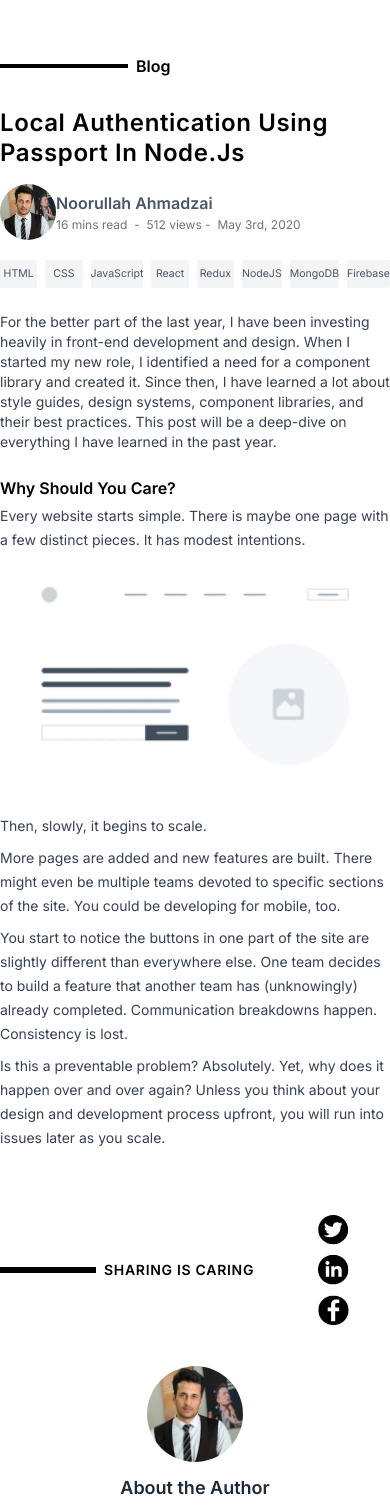
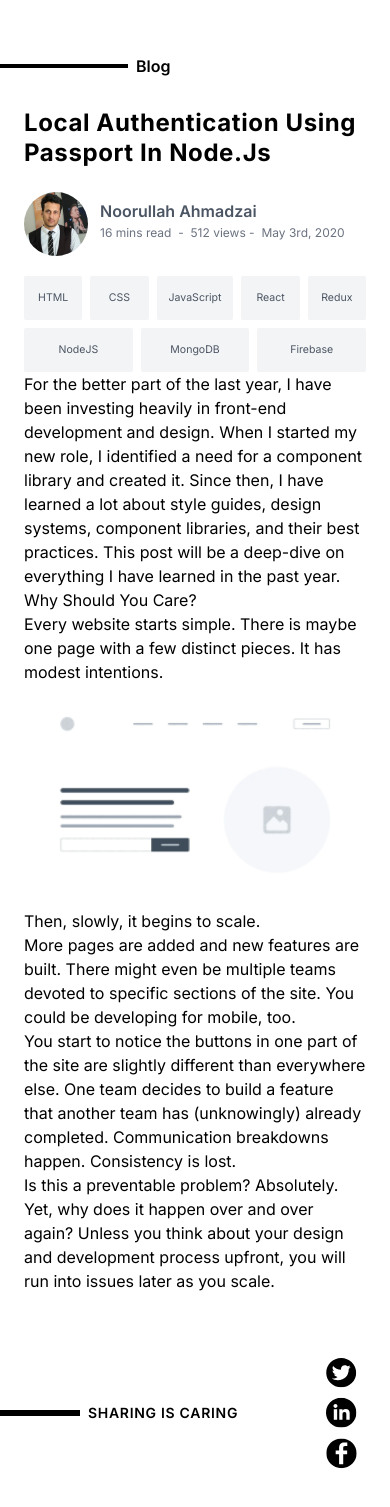
Before and after one commit to noor-codes/noorullah.dev, a Next.js app: page /blog/article in a window 390 px wide. Shown: the top 1507 px of the page. Built offline with nearby package versions, Linux system fonts and the light colour scheme; what @tailwindcss/typography would draw is missing.

Commit message:
Article md breakpoint

```diff
--- a/components/Sharing.jsx
+++ b/components/Sharing.jsx
@@ -1,13 +1,13 @@
 const Sharing = () => (
   <div className="flex items-center justify-between mt-16 xl:pt-10">
     <div className="flex items-center">
-      <div className="h-1.5 bg-black w-24 mr-2 md:h-2 md:w-32 xl:w-60">&nbsp;</div>
+      <div className="h-1.5 bg-black w-20 xs:w-24 mr-2 md:h-2 md:w-32 xl:w-60">&nbsp;</div>
       <div className="font-sans font-semibold tracking-wider text-sm leading-5 uppercase md:font-bold xl:text-lg">
         Sharing is Caring
       </div>
     </div>
 
-    <div className="flex flex-col pr-10 space-y-2 xs:flex-row xs:space-y-0 xs:space-x-3 md:pr-28 xl:pr-52 xl:space-x-4">
+    <div className="flex flex-col pr-8 space-y-2 xs:flex-row xs:space-y-0 xs:space-x-3 md:pr-28 xl:pr-52 xl:space-x-4">
       <a href="#" rel="noreferrer" target="_blank">
         <img
           src="/icons/social/black/twitter-icon.svg"
--- a/pages/blog/article/index.jsx
+++ b/pages/blog/article/index.jsx
@@ -1,41 +1,29 @@
-import Head from 'next/head'
-
 import PageSection from '@/components/PageSection'
 import Sharing from '@/components/Sharing'
 import Footer from '@/components/Footer'
 
 const Blog = () => (
   <div>
-    <Head>
-      <title>Noorullah Ahmadzai</title>
-      <>
-        <link rel="preconnect" href="https://fonts.gstatic.com" />
-        <link
-          href="https://fonts.googleapis.com/css2?family=Poppins:wght@300;400;600;700&display=swap"
-          rel="stylesheet"
-        />
-      </>
-    </Head>
-
     <PageSection name="Blog" />
+    <div className="container min-w-xs mx-auto px-6 sm:px-10 md:max-w-2xl xl:max-w-4xl">
       <main className="xs:px-4 mx-auto md:pt-5">
-      <article className="props prose-lg mt-8 mb-4">
-        <h1 className="font-semibold leading-tight text-2xl tracking-wide capitalize xs:font-bold md:text-3xl">
+        <article className="mt-8 mb-4">
+          <h1 className="font-bold leading-tight text-2xl tracking-wide capitalize md:text-3xl">
             Local Authentication Using Passport in Node.js
           </h1>
         </article>
 
         <div className="flex items-center font-sans">
           <img
-          className="rounded-full h-14 w-14 xs:h-16 xs:w-16 md:h-20 md:w-20"
+            className="rounded-full h-16 w-16 xs:h-16 xs:w-16 mr-3 mt-2 md:h-20 md:w-20"
             src="/img/profile.jpg"
             alt="Noorullah Ahmadzai"
           />
           <div>
-          <h2 className="text-base font-semibold text-gray-600 tacking-wide xs:text-lg">
+            <h2 className="text-md font-semibold text-gray-600 tacking-wide xs:text-lg md:text-xl">
               Noorullah Ahmadzai
             </h2>
-          <p className="flex flex-wrap text-xs mt-0.5 text-gray-500 xs:text-sm">
+            <p className="flex flex-wrap text-xs mt-0.5 text-gray-500 xs:text-sm md:text-base">
               <span>16 mins read&nbsp; - &nbsp; </span> <span> 512 views - &nbsp;</span>
               <span>May 3rd, 2020</span>
             </p>
@@ -48,7 +36,7 @@ const Blog = () => (
               (name) => (
                 <div
                   key={name}
-                className="bg-gray-100 flex-1 text-gray-600 text-tiny py-1.5 md:text-bigger rounded-sm"
+                  className="bg-gray-100 px-3 text-2xl flex-1 text-gray-600 rounded-sm text-tiny py-1.5 md:text-sm md:px-4 md:py-2"
                 >
                   {name}
                 </div>
@@ -56,54 +44,51 @@ const Blog = () => (
             )}
           </div>
         </div>
-      <article className="props prose-lg">
+        <article className="prose prose-sm sm:prose-md md:prose-lg">
           <div>
-          <p className="text-sm md:text-md lg:text-lg mt-6 text-gray-700 leading-5 xs:text-base md:text-md xs:tracking-tight lg:leading-7">
+            <p>
               For the better part of the last year, I have been investing heavily in front-end
-            development and design. When I started my new role, I identified a need for a component
-            library and created it. Since then, I have learned a lot about style guides, design
-            systems, component libraries, and their best practices. This post will be a deep-dive on
-            everything I have learned in the past year.
+              development and design. When I started my new role, I identified a need for a
+              component library and created it. Since then, I have learned a lot about style guides,
+              design systems, component libraries, and their best practices. This post will be a
+              deep-dive on everything I have learned in the past year.
             </p>
           </div>
-        <h2 className="mt-6 font-semibold mb-1 xs:text-lg lg:leading-7 lg:text-xl">
-          Why Should You Care?
-        </h2>
+          <h2>Why Should You Care?</h2>
           <div>
-          <p className="text-sm text-gray-700 leading-6 xs:text-base xs:tracking-tight lg:leading-7 lg:tracking-wide">
-            Every website starts simple. There is maybe one page with a few distinct pieces. It has
-            modest intentions.
+            <p>
+              Every website starts simple. There is maybe one page with a few distinct pieces. It
+              has modest intentions.
             </p>
           </div>
           <div className="pt-5">
             <img className="w-full" src="/img/article.png" alt="article" />
           </div>
 
-        <p className="text-sm mt-2 text-gray-700 leading-6 xs:text-base xs:tracking-tight lg:leading-7 lg:tracking-wide">
-          Then, slowly, it begins to scale.
-        </p>
+          <p>Then, slowly, it begins to scale.</p>
 
-        <p className="text-sm mt-2 text-gray-700 leading-6 xs:text-base xs:tracking-tight lg:leading-7 lg:tracking-wide">
+          <p>
             More pages are added and new features are built. There might even be multiple teams
             devoted to specific sections of the site. You could be developing for mobile, too.
           </p>
 
-        <p className="text-sm mt-2 text-gray-700 leading-6 xs:text-base xs:tracking-tight lg:leading-7 lg:tracking-wide">
+          <p>
             You start to notice the buttons in one part of the site are slightly different than
             everywhere else. One team decides to build a feature that another team has (unknowingly)
             already completed. Communication breakdowns happen. Consistency is lost.
           </p>
 
-        <p className="text-sm mt-2 text-gray-700 leading-6 xs:text-base xs:tracking-tight lg:leading-7 lg:tracking-wide">
+          <p>
             Is this a preventable problem? Absolutely. Yet, why does it happen over and over again?
             Unless you think about your design and development process upfront, you will run into
             issues later as you scale.
           </p>
         </article>
       </main>
+    </div>
 
     <Sharing />
-
+    <div className="container min-w-xs mx-auto px-4 sm:px-10 md:max-w-3xl xl:max-w-4xl">
       <div className="flex flex-col items-center font-sans mt-10 text-center xs:mt-16 xl:py-12">
         <img
           className="rounded-full h-24 w-24 xs:h-32 xs:w-32 md:mb-1 xl:h-40 xl:w-40"
@@ -114,10 +99,11 @@ const Blog = () => (
           <h2 className="text-lg font-semibold text-gray-800 mt-3 xs:text-xl xs:mt-4 xl:text-2xl xl:mt-4">
             About the Author
           </h2>
-        <p className="text-sm mt-1 text-gray-500 tracking-tight leading-5 xs:text-base xl:text-lg">
+          <p className="text-sm mt-1 text-gray-500 tracking-tight leading-5 xs:text-base md:max-w-lg xl:text-lg">
             I am Noorullah Ahmadzi. A full stack web developer who specializes in React, NodeJs,
             MongoDB and JamStack. I&apos;m passinate about web development and technology.
           </p>
+        </div>
       </div>
     </div>
 
```
Lines whose indentation alone changed are shown as unchanged.
